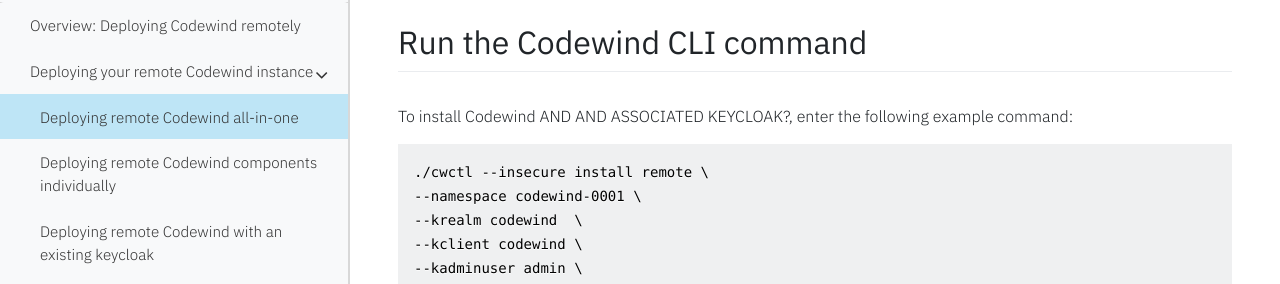
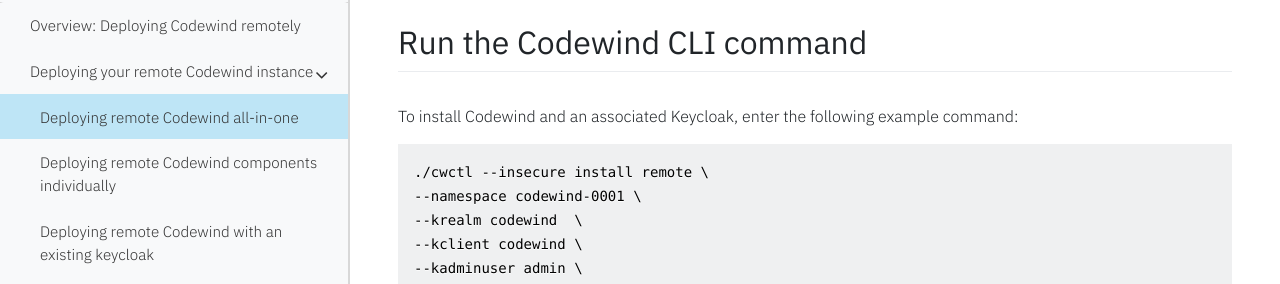
Before and after one commit to eclipse-archived/codewind-docs, a Jekyll site: the page built from docs/_documentations/remotedeploy-combo.md, in a window 1280 px wide and 900 px high, scrolled down 1975 px. Shown: the part 154-438 px from the top of the window. Built offline with Jekyll 4.4.1, drawn with Linux system fonts in a browser that asks for light colours; nearby versions of some CDN libraries; comment, search, counter and statistics services are not loaded; some of the changed text lies outside the part shown.

Commit message:
Draft
Signed-off-by: micgibso <MICGIBSO@uk.ibm.com>

````diff
--- a/docs/_documentations/remotedeploy-combo.md
+++ b/docs/_documentations/remotedeploy-combo.md
@@ -88,7 +88,7 @@ Determine the following values for your cloud deployment:
 
 
 ## Run the Codewind CLI command
-To install Codewind AND AND ASSOCIATED KEYCLOAK?, enter the following example command:
+To install Codewind and an associated Keycloak, enter the following example command:
 
 ```
 ./cwctl --insecure install remote \
````
Also changed, not shown: other parts of docs/_documentations/remotedeploy-combo.md (+1 -1 lines), docs/_documentations/remotedeploy-single.md (+2 -2 lines).
